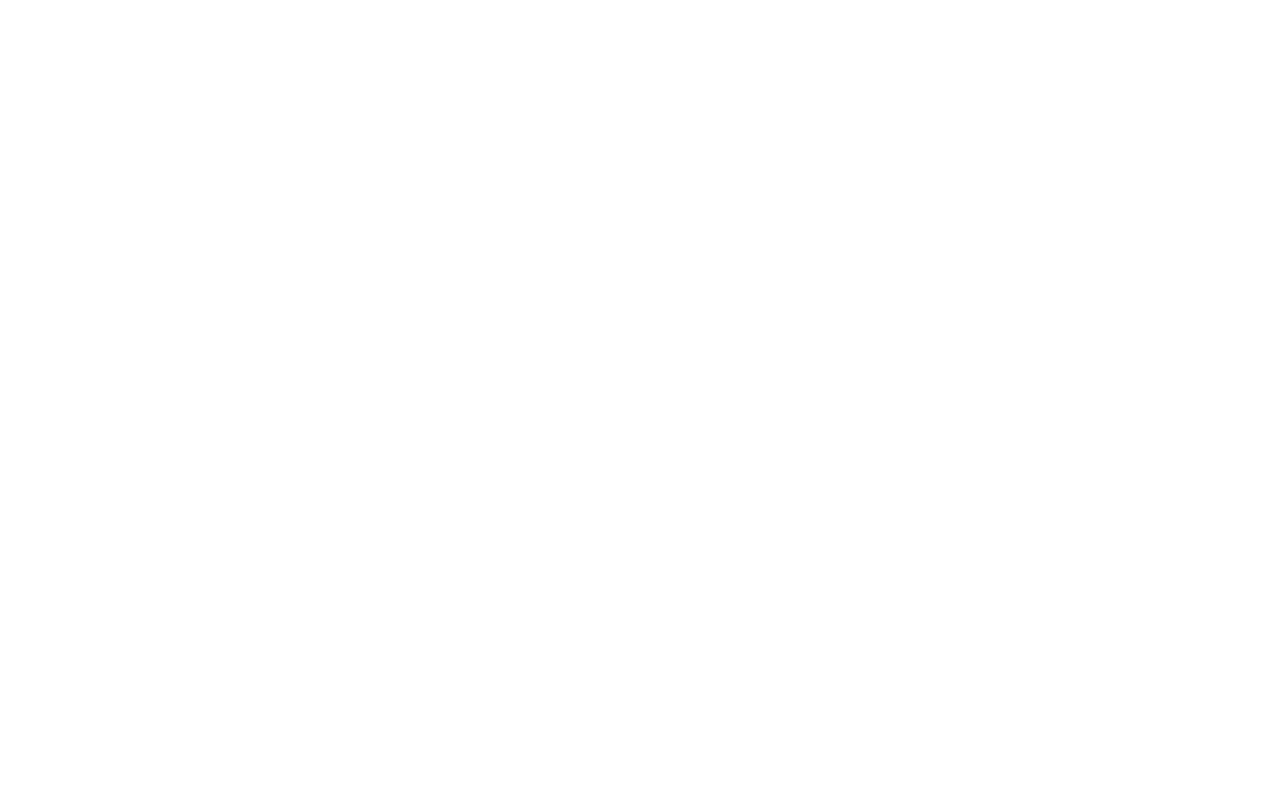
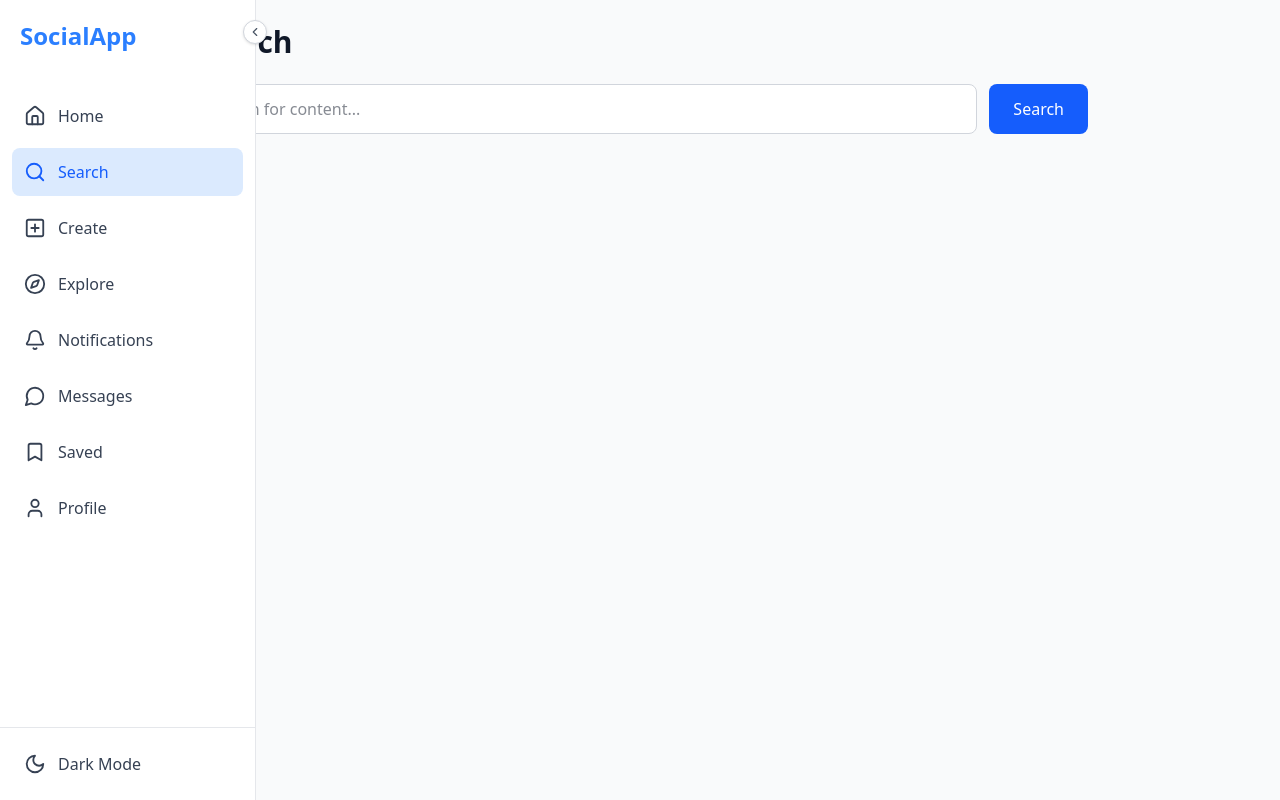
Before and after one commit to DhruvGajera9022/Socail-Media-App-Frontend, a React (Vite) app: page /search in a window 1280 px wide. Before the commit this address had no page. Built offline with nearby package versions, Linux system fonts and the light colour scheme.

Commit message:
Add some changes

```diff
--- a/src/App.jsx
+++ b/src/App.jsx
@@ -7,6 +7,7 @@ import Home from "./pages/Home";
 import CreatePost from "./pages/CreatePost";
 import Profile from "./pages/Profile";
 import AuthCallback from "./components/AuthCallback";
+import Search from "./pages/Search";
 
 const App = () => {
   return (
@@ -19,6 +20,7 @@ const App = () => {
       <Route path="/" element={<Home />} />
       <Route path="/create-post" element={<CreatePost />} />
       <Route path="/profile" element={<Profile />} />
+      <Route path="/search" element={<Search />} />
     </Routes>
   );
 };
--- /dev/null
+++ b/src/pages/Search.jsx
@@ -0,0 +1,130 @@
+import React, { useState, useEffect } from "react";
+import Navbar from "../components/Navbar";
+
+const API_BASE_URL = import.meta.env.VITE_API_BASE_URL;
+
+const Search = ({ isDarkMode }) => {
+  const [searchQuery, setSearchQuery] = useState("");
+  const [searchResults, setSearchResults] = useState([]);
+  const [isSearching, setIsSearching] = useState(false);
+  const [error, setError] = useState(null);
+
+  // Debounce timeout
+  useEffect(() => {
+    const delayDebounce = setTimeout(() => {
+      if (searchQuery.trim()) {
+        handleSearch();
+      } else {
+        setSearchResults([]);
+      }
+    }, 500); // wait 500ms after typing stops
+
+    return () => clearTimeout(delayDebounce);
+  }, [searchQuery]);
+
+  const handleSearch = async () => {
+    setIsSearching(true);
+    setError(null);
+
+    const accessToken = localStorage.getItem("accessToken");
+
+    try {
+      const response = await fetch(
+        `${API_BASE_URL}/profile/search/${searchQuery}`,
+        {
+          method: "GET",
+          headers: {
+            Authorization: `Bearer ${accessToken}`,
+            "Content-Type": "application/json",
+          },
+        }
+      );
+
+      if (!response.ok) throw new Error("Failed to fetch search results");
+
+      const data = await response.json();
+      console.log(data.data);
+      setSearchResults(data.data.users || []);
+    } catch (err) {
+      setError(err.message);
+    } finally {
+      setIsSearching(false);
+    }
+  };
+
+  return (
+    <div
+      className={`min-h-screen px-4 py-6 transition-colors ${
+        isDarkMode ? "bg-gray-900 text-white" : "bg-gray-50 text-gray-900"
+      }`}
+    >
+      <Navbar />
+
+      <div className="max-w-4xl mx-auto">
+        <h1 className="text-3xl font-bold mb-6">Search</h1>
+
+        <div className="flex gap-3 mb-8">
+          <input
+            type="text"
+            value={searchQuery}
+            onChange={(e) => setSearchQuery(e.target.value)}
+            placeholder="Search for content..."
+            className={`flex-1 px-4 py-3 rounded-lg border transition-all focus:outline-none focus:ring-2
+              ${
+                isDarkMode
+                  ? "bg-gray-800 border-gray-600 focus:ring-blue-400"
+                  : "bg-white border-gray-300 focus:ring-blue-500"
+              }`}
+          />
+          <button
+            onClick={handleSearch}
+            disabled={isSearching}
+            className="bg-blue-600 text-white px-6 py-3 rounded-lg hover:bg-blue-700 transition-all disabled:opacity-50"
+          >
+            {isSearching ? "Searching..." : "Search"}
+          </button>
+        </div>
+
+        {error && (
+          <div className="bg-red-100 border border-red-400 text-red-700 px-4 py-3 rounded mb-4 dark:bg-red-900 dark:text-red-200 dark:border-red-700">
+            {error}
+          </div>
+        )}
+
+        {searchResults.length > 0 ? (
+          <div>
+            <h2 className="text-xl font-semibold mb-4">
+              Results ({searchResults.length})
+            </h2>
+            <div className="space-y-4">
+              {searchResults.map((result) => (
+                <div
+                  key={result.id}
+                  className={`p-5 rounded-lg shadow transition-all border hover:shadow-md
+                    ${
+                      isDarkMode
+                        ? "bg-gray-800 border-gray-700 hover:bg-gray-700"
+                        : "bg-white border-gray-200 hover:bg-gray-50"
+                    }`}
+                >
+                  <h3 className="text-lg font-semibold text-blue-600 dark:text-blue-400">
+                    {result.title}
+                  </h3>
+                  <p className="text-sm mt-1 text-gray-500 dark:text-gray-400">
+                    Category: {result.category}
+                  </p>
+                </div>
+              ))}
+            </div>
+          </div>
+        ) : searchQuery && !isSearching ? (
+          <div className="text-center py-12 text-gray-500 dark:text-gray-400">
+            No results found for "{searchQuery}"
+          </div>
+        ) : null}
+      </div>
+    </div>
+  );
+};
+
+export default Search;
```
